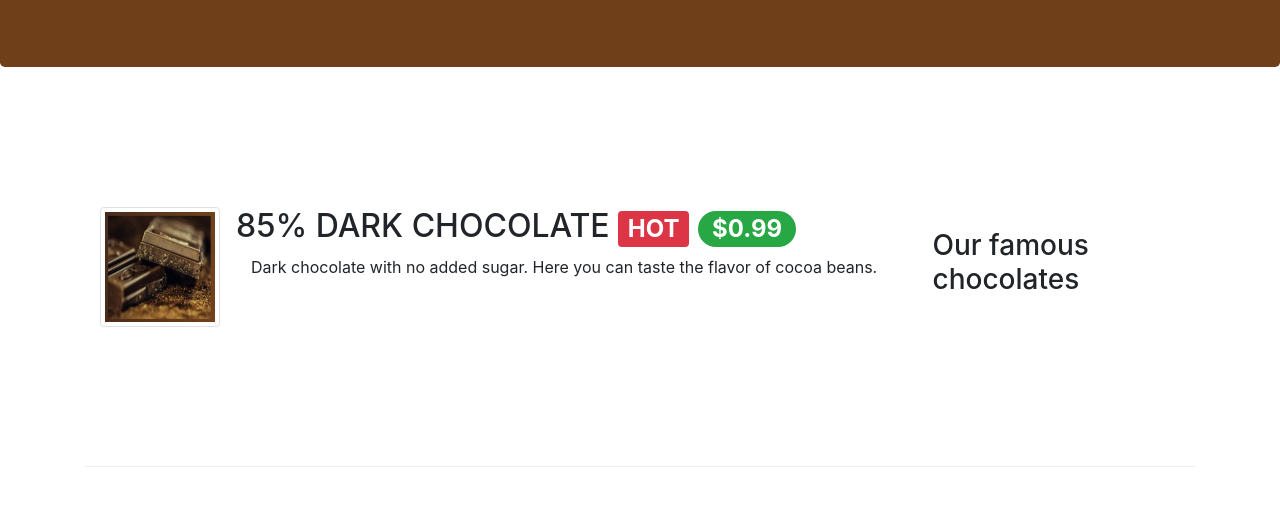
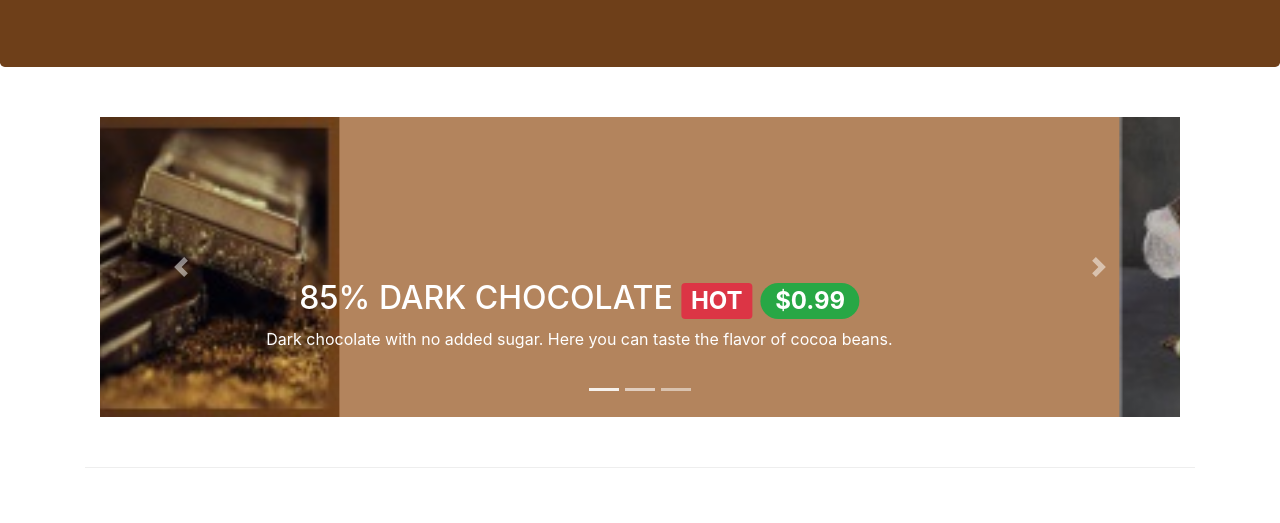
Before and after one commit to XanthippiKan/leChocolat, a plain HTML site: page index.html in a window 1280 px wide. Shown: the part 277-800 px from the top of the page. Drawn offline with nearby package versions, Linux system fonts and the light colour scheme.

Commit message:
Carousel

```diff
--- a/css/styles.css
+++ b/css/styles.css
@@ -57,3 +57,18 @@ border-right: 1px solid #ddd;
 border-bottom: 1px solid #ddd;
 padding:10px;
 }
+
+.carousel {
+background-color: #914d15b0;
+}
+
+.carousel-item {
+height: 300px;
+}
+
+.carousel-item img{
+position: absolute;
+top: 0;
+left: 0;
+min-height: 300px;
+}
--- a/index.html
+++ b/index.html
@@ -59,27 +59,26 @@
                             <label class="sr-only" for="exampleInputEmail3">Email
                                 address
                             </label>
-                            <input type="email" class="form-control form-control-sm mr-1"
-                                id="exampleInputEmail3" placeholder="Enter email">
+                            <input type="email" class="form-control form-control-sm mr-1" id="exampleInputEmail3"
+                                placeholder="Enter email">
                         </div>
                         <div class="form-group">
                             <label class="sr-only" for="exampleInputPassword3">
                                 Password
                             </label>
-                            <input type="password" class="form-control form-control-sm mr-1"
-                                id="exampleInputPassword3" placeholder="Password">
+                            <input type="password" class="form-control form-control-sm mr-1" id="exampleInputPassword3"
+                                placeholder="Password">
                         </div>
                         <div class="form-check">
                             <label class="form-check-label">
                                 <input class="form-check-input" type="checkbox">
-                                  Remember me
+                                Remember me
                             </label>
                         </div>
                     </form>
                 </div>
                 <div class="modal-footer">
-                    <button type="button" class="btn btn-default btn-sm"
-                        data-dismiss="modal">Cancel
+                    <button type="button" class="btn btn-default btn-sm" data-dismiss="modal">Cancel
                     </button>
                     <button type="submit" class="btn btn-primary btn-sm">
                         Sign in
@@ -112,6 +111,69 @@
     </header>
 
     <div class="container">
+        <div class="row row-content">
+            <div class="col-12">
+                <div id="mycarousel" class="carousel slide" data-ride="carousel">
+                    <div class="carousel-inner" role="listbox">
+                        <div class="carousel-item active">
+
+                            <img src="images/dark85.jpg" alt="85% DARK CHOCOLATE">
+                            <div class="carousel-caption ">
+                                <h2>85% DARK CHOCOLATE
+                                    <span class="badge badge-danger">HOT</span>
+                                    <span class="badge badge-pill badge-success">$0.99</span>
+                                </h2>
+                                <p class="col ">Dark chocolate with no added sugar.
+                                    Here you can taste the flavor of cocoa beans.
+                                </p>
+                            </div>
+                        </div>
+                        <div class="carousel-item">
+                            <img src="images/promotion.jpg" alt="Our basket">
+                            <div class="carousel-caption ">
+                                <h2>WEEK’S OFFER
+                                    <span class="badge badge-danger">NEW</span>
+                                    <span class="badge badge-pill badge-success">$4.99</span>
+                                </h2>
+                                <p class="col ">This week we offer a basket
+                                    with 10 delicious chocolates!
+                                </p>
+                            </div>
+                        </div>
+                        <div class="carousel-item">
+                            <img src="images/cartoonVasilis.png" alt="Vasilis Wilson">
+                            <div class="carousel-caption ">
+                                <h2>Vasilis Wilson
+                                </h2>
+                                <p class="col ">Vasilis is well informed of all the current
+                                    trends in pastry and contributes his innovative ideas in our products.
+                                </p>
+                            </div>
+                        </div>
+                    </div>
+                    <ol class="carousel-indicators">
+                      <li data-target="#mycarousel" data-slide-to="0" class="active">
+                      </li>
+                      <li data-target="#mycarousel" data-slide-to="1">
+                    </li>
+                    <li data-target="#mycarousel" data-slide-to="2">
+                    </li>
+                    </ol>
+                    <a class="carousel-control-prev" href="#mycarousel" role="button" data-slide="prev">
+                        <span class="carousel-control-prev-icon" aria-hidden="true"></span>
+                        <span class="sr-only">Previous</span>
+                    </a>
+                    <a class="carousel-control-next" href="#mycarousel" role="button" data-slide="next">
+                        <span class="carousel-control-next-icon" aria-hidden="true"></span>
+                        <span class="sr-only">Next</span>
+                    </a>
+                </div>
+            </div>
+        </div>
+
+
+
+
         <div class="row row-content align-items-center flex-row-reverse">
             <div class="col-sm-4 col-md-3">
                 <h3>Our famous chocolates</h3>
@@ -146,7 +208,8 @@
                             <span class="badge badge-danger">NEW</span>
                             <span class="badge badge-pill badge-success">$4.99</span>
                         </h2>
-                        <p class="col d-none d-sm-block">This week we offer a basket with 10 delicious chocolates! </p>
+                        <p class="col d-none d-sm-block">This week we offer a basket with 10 delicious chocolates!
+                        </p>
                     </div>
                 </div>
             </div>
@@ -162,7 +225,8 @@
                         alt="Vasilis Wilson">
                     <div class="media-body">
                         <h2 class="mt-0">Vasilis Wilson </h2>
-                        <p class="col d-none d-sm-block">Vasilis is well informed of all the current trends in pastry
+                        <p class="col d-none d-sm-block">Vasilis is well informed of all the current trends in
+                            pastry
                             and contributes his innovative ideas in
                             our products.</p>
                     </div>
```
